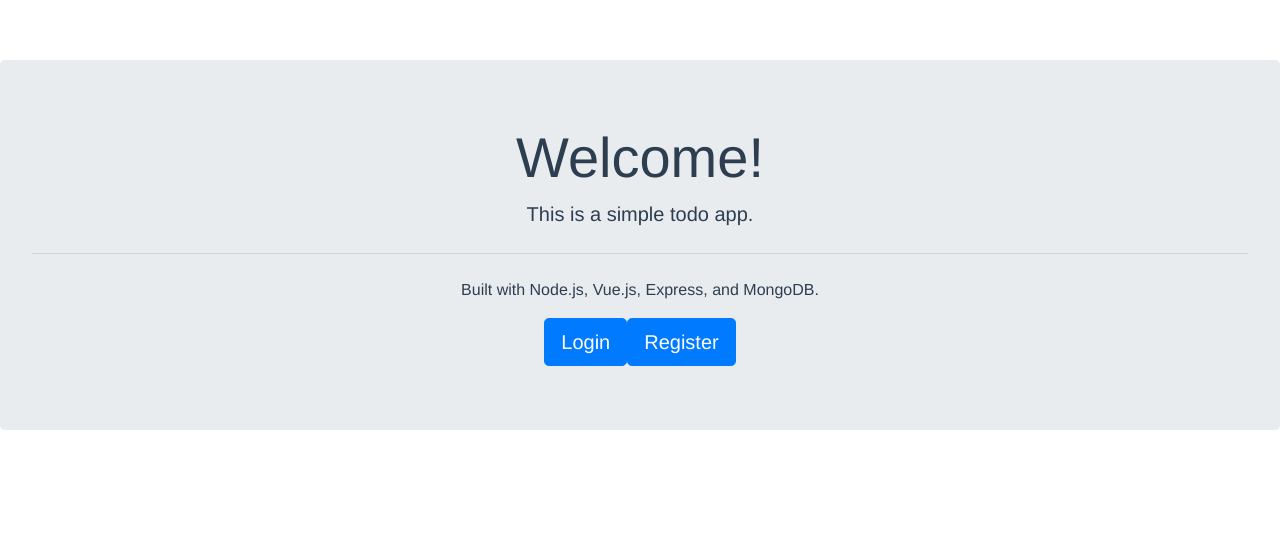
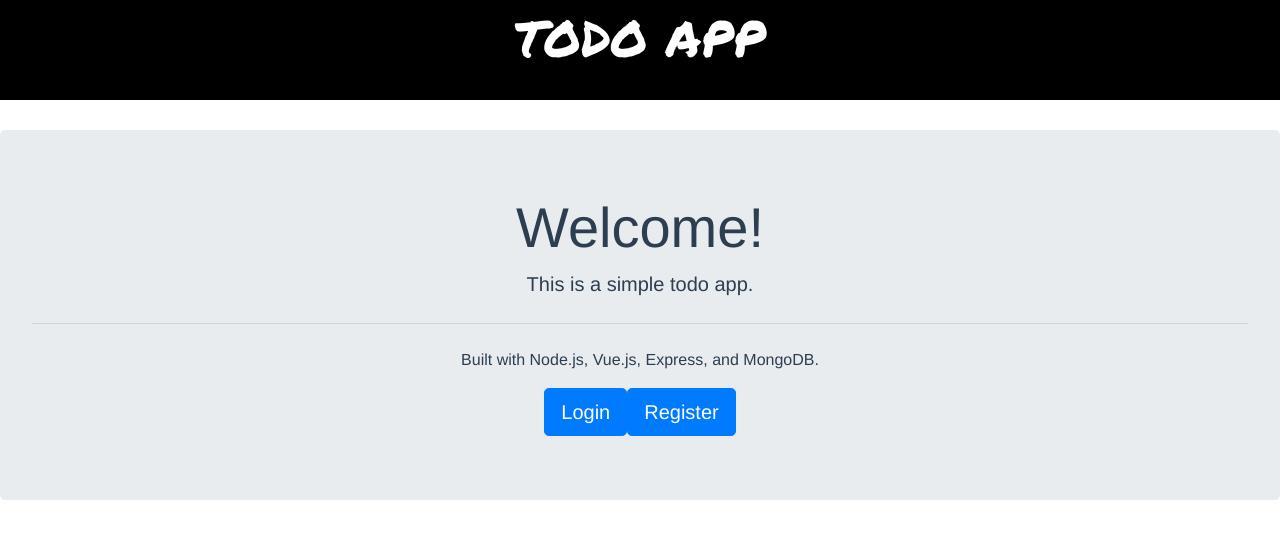
Before and after one commit to adrianpalomares/TodoApp, a Vue app in the folder client/: page / in a window 1280 px wide. Shown: the top 538 px of the page. Built offline with nearby package versions, Linux system fonts and the light colour scheme.

Commit message:
added banner

```diff
--- a/client/public/index.html
+++ b/client/public/index.html
@@ -1,16 +1,30 @@
 <!DOCTYPE html>
 <html lang="en">
     <head>
-    <meta charset="utf-8">
-    <meta http-equiv="X-UA-Compatible" content="IE=edge">
-    <meta name="viewport" content="width=device-width,initial-scale=1.0">
-    <link rel="icon" href="<%= BASE_URL %>favicon.ico">
-    <link rel="stylesheet" href="https://stackpath.bootstrapcdn.com/bootstrap/4.4.1/css/bootstrap.min.css" integrity="sha384-Vkoo8x4CGsO3+Hhxv8T/Q5PaXtkKtu6ug5TOeNV6gBiFeWPGFN9MuhOf23Q9Ifjh" crossorigin="anonymous">
+        <meta charset="utf-8" />
+        <meta http-equiv="X-UA-Compatible" content="IE=edge" />
+        <meta name="viewport" content="width=device-width,initial-scale=1.0" />
+        <link rel="icon" href="<%= BASE_URL %>favicon.ico" />
+        <link
+            rel="stylesheet"
+            href="https://stackpath.bootstrapcdn.com/bootstrap/4.4.1/css/bootstrap.min.css"
+            integrity="sha384-Vkoo8x4CGsO3+Hhxv8T/Q5PaXtkKtu6ug5TOeNV6gBiFeWPGFN9MuhOf23Q9Ifjh"
+            crossorigin="anonymous"
+        />
+        <link
+            href="https://fonts.googleapis.com/css2?family=Permanent+Marker&display=swap"
+            rel="stylesheet"
+        />
+
         <title>Todo App</title>
     </head>
     <body>
         <noscript>
-      <strong>We're sorry but <%= htmlWebpackPlugin.options.title %> doesn't work properly without JavaScript enabled. Please enable it to continue.</strong>
+            <strong
+                >We're sorry but <%= htmlWebpackPlugin.options.title %> doesn't
+                work properly without JavaScript enabled. Please enable it to
+                continue.</strong
+            >
         </noscript>
         <div id="app"></div>
         <!-- built files will be auto injected -->
--- a/client/src/App.vue
+++ b/client/src/App.vue
@@ -1,5 +1,8 @@
 <template>
   <div id="app">
+    <div id="banner">
+      <span id="banner-text">TODO APP</span>
+    </div>
     <nav class="nav">
       <router-link
         v-if="localStorage.getItem('user') != null"
@@ -34,3 +37,17 @@ export default {
   },
 };
 </script>
+<style scoped>
+#banner {
+  width: 100%;
+  background-color: black;
+  height: 100px;
+  margin-bottom: 30px;
+}
+#banner-text {
+  color: white;
+  font-size: 50px;
+  font-family: "Permanent Marker", cursive;
+  /* margin-top: 100px; */
+}
+</style>
--- a/client/src/views/Dashboard.vue
+++ b/client/src/views/Dashboard.vue
@@ -174,6 +174,6 @@ export default {
   font-family: Avenir, Helvetica, Arial, sans-serif;
   text-align: center;
   color: #2c3e50;
-  margin-top: 60px;
+  /* margin-top: 60px; */
 }
 </style>
```
Lines whose indentation alone changed are shown as unchanged.
